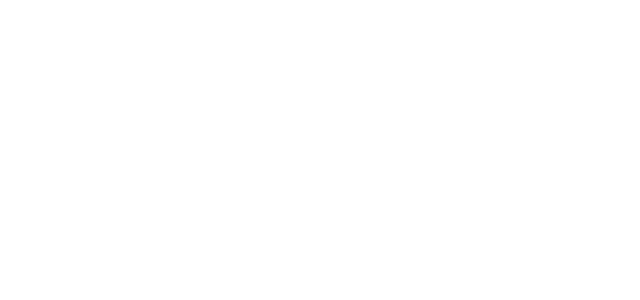
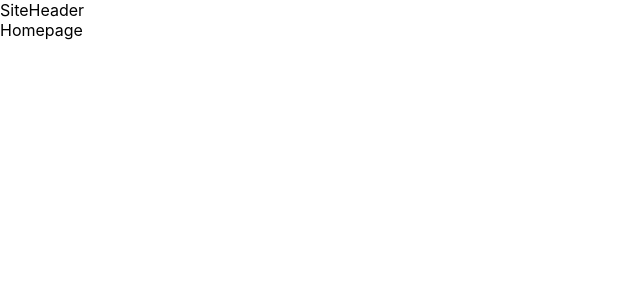
Before and after one commit to joselinecedano/headless, a React (Create React App) app in the folder strapixreact/react-frontend/: page / in a window 1280 px wide. Shown: the top 300 px of the page, without its empty margins (0-640 px from the left). Built offline with nearby package versions, Linux system fonts and the light colour scheme.

Commit message:
installed react-router-dom and set up routes in app.js

```diff
--- a/strapixreact/react-frontend/package.json
+++ b/strapixreact/react-frontend/package.json
@@ -8,6 +8,7 @@
     "@testing-library/user-event": "^13.5.0",
     "react": "^18.2.0",
     "react-dom": "^18.2.0",
+    "react-router-dom": "^6.22.3",
     "react-scripts": "5.0.1",
     "web-vitals": "^2.1.4"
   },
--- a/strapixreact/react-frontend/src/App.js
+++ b/strapixreact/react-frontend/src/App.js
@@ -1,8 +1,26 @@
+import { Routes, Route } from "react-router-dom";
+// page and layout imports
+import Homepage from "./pages/Homepage";
+import Category from "./pages/Category";
+import ReviewDetails from "./pages/ReviewDetails";
+import SiteHeader from "./components/SiteHeader";
 
 function App() {
   return (
     <div className="App">
-
+      <SiteHeader />
+      <Routes>
+        <Route path="/"
+          /* The exact prop is used to ensure that the route is only matched if the path is an exact match to the current URL otherwise it will match any route that starts with the path. */
+          element= {<Homepage />}
+        />
+        <Route path="/category/:id"
+        element= {<Category />}
+        />
+        <Route path="/details/:id"
+          element= {<ReviewDetails />}
+          />
+      </Routes>
     </div>
   );
 }
--- a/strapixreact/react-frontend/src/components/SiteHeader.js
+++ b/strapixreact/react-frontend/src/components/SiteHeader.js
@@ -1,4 +1,5 @@
 import React from 'react'
+// import { Link } from 'react-router-dom'
 
 const SiteHeader = () => {
   return (
--- a/strapixreact/react-frontend/src/index.js
+++ b/strapixreact/react-frontend/src/index.js
@@ -1,13 +1,18 @@
-import React from 'react';
-import ReactDOM from 'react-dom/client';
-import './index.css';
-import App from './App';
+import React from "react";
+import ReactDOM from "react-dom/client";
+import "./index.css";
+import App from "./App";
 
-const root = ReactDOM.createRoot(document.getElementById('root'));
+// import router
+import { BrowserRouter as Router } from "react-router-dom";
+
+const root = ReactDOM.createRoot(document.getElementById("root"));
 root.render(
-  <React.StrictMode>
-    <App />
-  </React.StrictMode>
+  <Router>
+    <React.StrictMode>
+      <App />
+    </React.StrictMode>
+  </Router>
 );
 
 // If you want to start measuring performance in your app, pass a function
--- a/strapixreact/react-frontend/src/pages/HomePage.js
+++ b/strapixreact/react-frontend/src/pages/HomePage.js
@@ -1,9 +1,9 @@
 import React from 'react'
 
-const HomePage = () => {
+const Homepage = () => {
   return (
-    <div>HomePage</div>
+    <div>Homepage</div>
   )
 }
 
-export default HomePage
+export default Homepage
```
Also changed, not shown: 1 other file (tests, documents, lock files or other folders).
